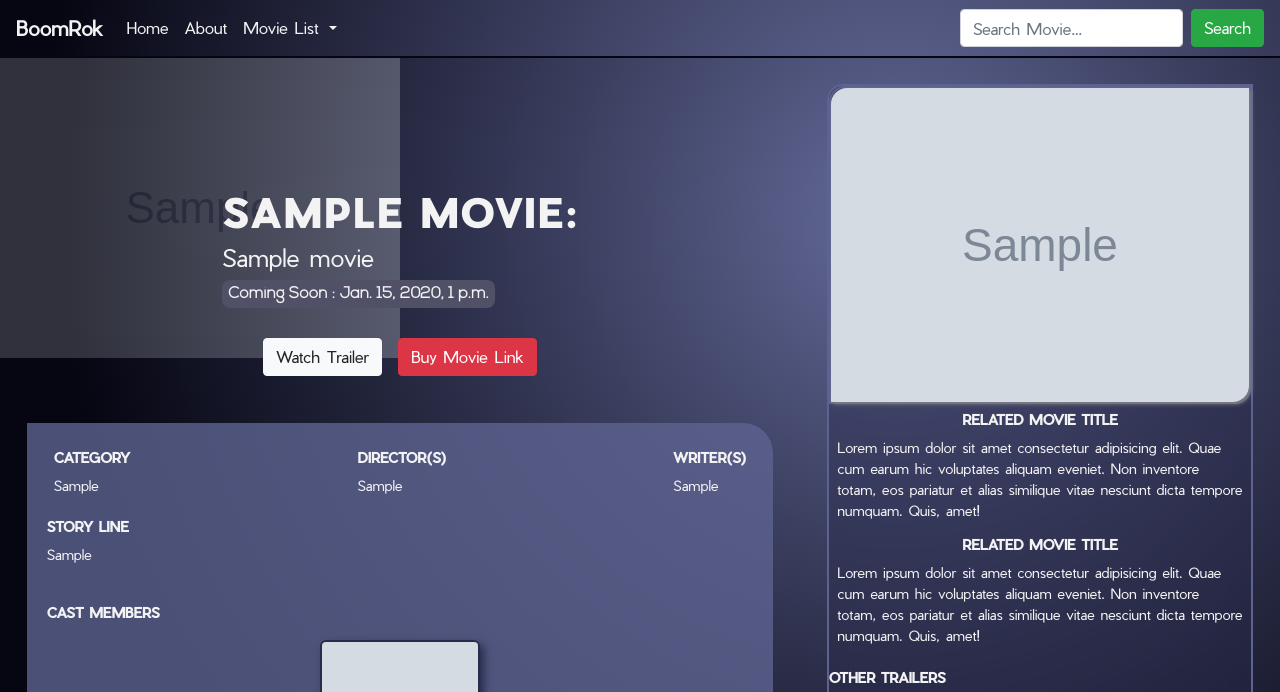
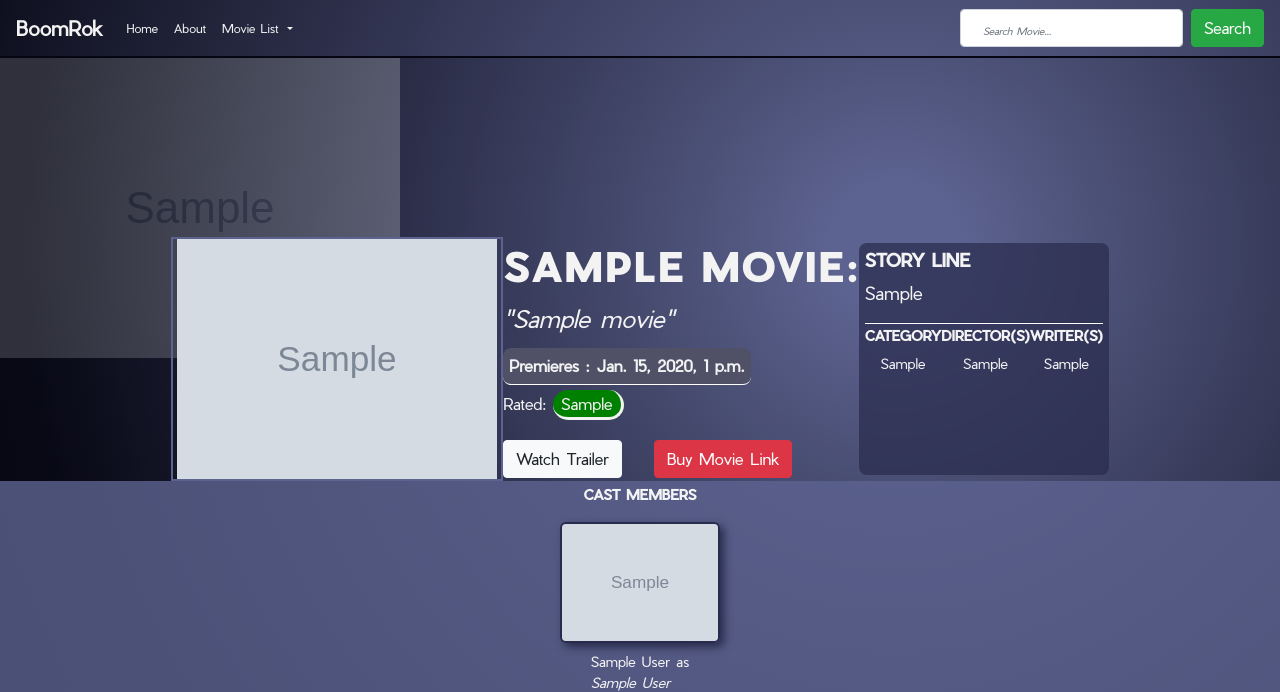
Before and after one commit to COdingaorg/Boomrok, a Django app: page / in a window 1280 px wide. Shown: the top 692 px of the page. Run offline with Django 3.2, Linux system fonts and the light colour scheme; tables that the repository leaves empty hold one stand-in row (values such as "Sample post"); grey boxes marked "Sample" are stand-in pictures; some libraries are stand-ins or nearby versions.

Commit message:
adds footer, homepage restyling

```diff
--- a/boomrok_app/models.py
+++ b/boomrok_app/models.py
@@ -24,6 +24,7 @@ class Movie(models.Model):
     sub_title = models.TextField()
     poster = models.ImageField(upload_to = 'Files/Posters/', validators=[FileExtensionValidator(allowed_extensions=['jpg', 'png', 'jpeg'])])
     movie_info = models.TextField()
+    pg_rating = models.CharField(max_length=10, default='PG-13')
     writers = models.TextField(default = 'Writers Go hera, separate with commas')
     directors = models.TextField(default = 'Directors go Here, separate with commas')
     category = models.CharField(max_length=100, default="Category Goes here")
--- /dev/null
+++ b/boomrok_app/static/css/footer_styles.css
@@ -0,0 +1,84 @@
+ .logo-footer {
+    margin-bottom: 40px;
+ }
+ footer p, a {
+font-size: 12px;
+}
+footer h6 {
+margin-bottom: 40px;
+position: relative;
+}
+footer h6:after {
+position: absolute;
+content: "";
+background: grey;
+width: 12%;
+height: 1px;
+left: 0;
+bottom: -20px;
+}
+ .btn-footer {
+    color: grey;
+
+    text-decoration: none;
+    border: 1px solid;
+    border-radius: 43px;
+    font-size: 13px;
+    padding: 7px 30px;
+    line-height: 47px;
+ }
+ .btn-footer:hover {
+
+    text-decoration: none;
+
+ }
+.form-footer input[type="text"] {
+    border: none;
+border-radius: 16px 0 0 16px;
+outline: none;
+padding-left: 10px;
+
+}
+::placeholder {
+font-size: 10px;
+padding-left: 10px;
+font-style: italic;
+}
+.form-footer input[type="button"] {
+border: none;
+background:#232323;
+    margin-left: -5px;
+color: #fff;
+outline: none;
+border-radius: 0 16px 16px 0;
+padding: 2px 12px;
+}
+ .social .fa {
+color: grey;
+font-size: 22px;
+padding: 10px 15px;
+background: #3c3c3c;
+}
+ footer ul li {
+list-style: none;
+display: block;
+}
+footer ul  {
+padding-left: 0;
+}
+footer ul  li a{
+text-decoration: none;
+color: grey;
+text-decoration:none;
+}
+a:hover {
+text-decoration: none;
+color: #f5f5f5;
+
+}
+.logo-part {
+border-right: 1px solid grey;
+height: 100%;
+}
+
+/* Credit to https://bootsnipp.com/snippets/M56El  */
--- a/boomrok_app/static/css/main_body_styles.css
+++ b/boomrok_app/static/css/main_body_styles.css
@@ -60,20 +60,40 @@ nav{
     padding: 0;
     background-repeat: no-repeat;
 }
+.movie_details{
+    display: flex;
+    flex-wrap: wrap;
+    flex-direction: column;
+    align-items: center;
+    padding: 14% 4% 0% 4%;
+}
+.rating>span{
+    border-radius: 50px;
+    border-right: 3px solid var(--white);
+    border-bottom: 3px solid var(--white);
+    padding: 4px 8px;
+}
+.movie_info1{
+    display: flex;
+    flex-wrap: wrap;
+    flex-direction: row;
+}
 .movie_title>h1{
     font-size: 40px;
     font-family: pier_sans_bold;
     text-transform: uppercase;
     letter-spacing: 2px;
 }
+.movie_title{
+    display: flex;
+    align-items: flex-start;
+    justify-content: space-around;
+    flex-direction: column;
+}
 .poster>img{
-    width: 100%;
-    padding: 0;
-    margin: 0;
-    box-shadow: 2px 2px 4px grey;
-}
-.poster>img, .poster, .sidebar{
-    border-radius: 16px 0px 16px 0px;
+   width: auto;
+   height: 240px;
+   margin: 0 4px;
 }
 #page_overlay{
     display: flex;
@@ -83,18 +103,25 @@ nav{
     border: 2px solid var(--blue);
 }
 .sidebar{
+    border-radius: 16px 0px 16px 0px;
     background-color: rgba(40, 43, 76, .4);
     --webkit-backdrop-filter: blur(12px);
     backdrop-filter: blur(12px);
     display: flex;
+    align-items: center;
+    justify-content: space-evenly;
     flex-direction: column;
     margin: 2% 0;
-    padding: 0;
+    padding: 6px;
     height: auto;
+    border-radius: 16px 0px 16px 0px;
+    width: 100%;
 }
 hr{
     border-bottom: 1px solid white;
-    width: 80%;
+    width: 100%;
+    text-align: center;
+    margin: 4px 0px;
 }
 .related_movies{
     display: flex;
@@ -103,29 +130,40 @@ hr{
     justify-content: center;
     padding: 2%;
 }
-.movie_details{
-    display: flex;
-    flex-direction: column;
-    align-items: center;
-    justify-content: center;
-    padding: 5% 0px;
-}
+
 .coming_soon{
     font-weight: bold;
-    font-family: Nexa;
     border-radius: 8px;
     background-color: var(--light_grey);
     padding: 6px;
+    border-bottom: 1px solid white;
+}
+.title{
+    font-size: 18px;
+}
+div.storyline{
+    margin: 6px 0px;
+    background-color: rgba(40, 43, 76,.7);
+    padding: 6px;
+    backdrop-filter: blur(5px);
+    border-radius: 8px;
+}
+.storyline{
+    font-size: 18px;
+}
+.specs{
+    display: flex;
+    flex-direction: row;
+    justify-content: space-between;
+    align-items: center;
+    flex-wrap: wrap;
+    text-align: center;
 }
 .movie_info{
     background-color: var(--blue_light);
-    margin: 2% 0px 2% 0%;
     width: 100%;
-    padding: 20px;
     display: flex;
     flex-direction: column;
-    justify-content: space-around;
-    border-radius: 0px 30px 4px 0px;
 }
 .selections{
     display: flex;
@@ -178,7 +216,37 @@ h6{
     position: absolute;
 }
 .cast{
-    box-sizing: content-box;
     width: 100%;
     height: auto;
+    display: flex;
+    align-items: center;
+    justify-content: center;
+    flex-direction: column;
+    padding: 6px;
+    font-size: 16px;
 }
+.related_item{
+    width: 200px;
+    overflow: hidden;
+    height: 200px;
+    border: 1px solid white;
+    border-radius: 6px;
+    margin: 8px;
+}
+.related_movies{
+    display: flex;
+    flex-direction: row;
+    flex-wrap: nowrap;
+    overflow-x: scroll;
+}
+.related_title{
+    width: 100%;
+    height: 100%;
+    background-color: rgba(0, 0, 0, .1);
+    display: flex;
+    align-items: center;
+    justify-content: center;
+}
+.related_title:hover{
+    background-color: rgba(0, 0, 0, .6);
+}
--- a/boomrok_app/templates/user/base.html
+++ b/boomrok_app/templates/user/base.html
@@ -7,6 +7,7 @@
     <meta charset="utf-8">
     <meta name="viewport" content="width=device-width, initial-scale=1, shrink-to-fit=no">
     <!-- Bootstrap CSS -->
+    <link rel="stylesheet" type="text/css" href="{% static 'css/footer_styles.css' %}" />
     <link rel="stylesheet" href="https://stackpath.bootstrapcdn.com/bootstrap/4.4.1/css/bootstrap.min.css"
         integrity="sha384-Vkoo8x4CGsO3+Hhxv8T/Q5PaXtkKtu6ug5TOeNV6gBiFeWPGFN9MuhOf23Q9Ifjh" crossorigin="anonymous">
     <link rel="stylesheet" href="https://stackpath.bootstrapcdn.com/bootstrap/4.5.0/css/bootstrap.min.css"
@@ -25,6 +26,7 @@
     {% block content %}
 
     {% endblock %}
+    {% include 'user/footer.html' %}
     <script src="https://code.jquery.com/jquery-3.4.1.slim.min.js"
         integrity="sha384-J6qa4849blE2+poT4WnyKhv5vZF5SrPo0iEjwBvKU7imGFAV0wwj1yYfoRSJoZ+n"
         crossorigin="anonymous"></script>
--- /dev/null
+++ b/boomrok_app/templates/user/footer.html
@@ -0,0 +1,83 @@
+{% load bootstrap4 %}
+{% load static %}
+<!------ Include the above in your HEAD tag ---------->
+<!DOCTYPE html>
+<html lang="en">
+
+<head>
+    <meta charset="UTF-8">
+    <meta http-equiv="X-UA-Compatible" content="IE=edge">
+    <meta name="viewport" content="width=device-width, initial-scale=1.0">
+    <meta charset="utf-8">
+    <meta name="viewport" content="width=device-width, initial-scale=1">{% block css %}
+    {%endblock%}
+</head>
+
+<body>
+    <footer class="container-fluid bg-grey py-5">
+        <div class="container">
+            <div class="row">
+                <div class="col-md-6">
+                    <div class="row">
+                        <div class="col-md-6 ">
+                            <div class="logo-part">
+                                <img src="https://i.ibb.co/sHZz13b/logo.png" class="w-50 logo-footer">
+                                <p>7637 Laurel Dr. King Of Prussia, PA 19406</p>
+                                <p>Use this tool as test data for an automated system or find your next pen</p>
+                            </div>
+                        </div>
+                        <div class="col-md-6 px-4">
+                            <h6> About Company</h6>
+                            <p>But horizontal lines can only be a full pixel high.</p>
+                            <a href="#" class="btn-footer"> More Info </a><br>
+                            <a href="#" class="btn-footer"> Contact Us</a>
+                        </div>
+                    </div>
+                </div>
+                <div class="col-md-6">
+                    <div class="row">
+                        <div class="col-md-6 px-4">
+                            <h6> Help us</h6>
+                            <div class="row ">
+                                <div class="col-md-6">
+                                    <ul>
+                                        <li> <a href="#"> Home</a> </li>
+                                        <li> <a href="#"> About</a> </li>
+                                        <li> <a href="#"> Service</a> </li>
+                                        <li> <a href="#"> Team</a> </li>
+                                        <li> <a href="#"> Help</a> </li>
+                                        <li> <a href="#"> Contact</a> </li>
+                                    </ul>
+                                </div>
+                                <div class="col-md-6 px-4">
+                                    <ul>
+                                        <li> <a href="#"> Cab Faciliy</a> </li>
+                                        <li> <a href="#"> Fax</a> </li>
+                                        <li> <a href="#"> Terms</a> </li>
+                                        <li> <a href="#"> Policy</a> </li>
+                                        <li> <a href="#"> Refunds</a> </li>
+                                        <li> <a href="#"> Paypal</a> </li>
+                                    </ul>
+                                </div>
+                            </div>
+                        </div>
+                        <div class="col-md-6 ">
+                            <h6> Newsletter</h6>
+                            <div class="social">
+                                <a href="#"><i class="fa fa-facebook" aria-hidden="true"></i></a>
+                                <a href="#"><i class="fa fa-instagram" aria-hidden="true"></i></a>
+                            </div>
+                            <form class="form-footer my-3">
+                                <input type="text" placeholder="search here...." name="search">
+                                <input type="button" value="Go">
+                            </form>
+                            <p>That's technology limitation of LCD monitors</p>
+                        </div>
+                    </div>
+                </div>
+            </div>
+        </div>
+    </footer>
+</body>
+
+</html>
--- a/boomrok_app/templates/user/home.html
+++ b/boomrok_app/templates/user/home.html
@@ -4,26 +4,62 @@
 {% block content %}
 <div id="movie_side" style="background-image: url({{now_trailer.movie.poster.url}});">
     <div id="page_overlay" class="row d-flex m-0 p-0">
-        <div class="movie_details col-md-7">
+        <div class="movie_details">
+            <div class="movie_info1">
+                <div class="poster">
+                    <img src="{{now_trailer.movie.poster.url}}" alt="{{now_trailer.trailer_title}} poster">
+                </div>
                 <div class="movie_title">
                     <h1>{{now_trailer.movie.title}}:</h1>
-                <h4>{{now_trailer.movie.sub_title}}</h4>
+                    <h4><i>"{{now_trailer.movie.sub_title}}"</i></h4>
 
                     <span class="coming_soon">
-                    Coming Soon : {{now_trailer.movie.release_date}}
+                        Premieres : {{now_trailer.movie.release_date}}
                     </span>
+                    <div class="rating">
+                        Rated:
+                        {% if now_trailer.movie.pg_rating != '+18' %}
+                        <span style="background-color: green;">{{now_trailer.movie.pg_rating}}</span>
+                        {% else %}
+                        <span style="background-color: red;">{{now_trailer.movie.pg_rating}}</span>
+                        {%endif%}
                     </div>
 
+
                     <!--pagination buttons-->
-            <div class="m-4 d-flex alaign-itemd-center justify-content-center">
-                <a href="{% url 'trailer_details' now_trailer.pk %}" target="_blank" rel="noopener noreferrer"><button
-                        class="watch_trailer btn btn-light m-2">Watch Trailer</button></a>
 
-                <button type="button" class="buy_link btn btn-danger m-2" data-toggle="modal"
+                    <div class="d-flex alaign-itemd-center justify-content-center">
+                        <a href="{% url 'trailer_details' now_trailer.pk %}" target="_blank"
+                            rel="noopener noreferrer"><button class="watch_trailer btn btn-light mt-3 mr-3">Watch
+                                Trailer</button></a>
+
+                        <button type="button" class="buy_link btn btn-danger mt-3 ml-3" data-toggle="modal"
                             data-target="#exampleModalCenter">
                             Buy Movie Link
                         </button>
                     </div>
+
+                </div>
+                <div class="storyline">
+                    <h6 class="title">Story Line</h6>
+                    <p class="storyline">{{now_trailer.movie.movie_info}}</p>
+                    <hr>
+                    <div class="specs">
+                        <div>
+                            <h6>Category</h6>
+                            <p class="texter">{{now_trailer.movie.category}}</p>
+                        </div>
+                        <div>
+                            <h6>Director(s)</h6>
+                            <p class="texter">{{now_trailer.movie.directors}}</p>
+                        </div>
+                        <div>
+                            <h6>Writer(s)</h6>
+                            <p class="texter">{{now_trailer.movie.writers}}</p>
+                        </div>
+                    </div>
+                </div>
+
                 <!-- Modal -->
                 <div class="modal fade" id="exampleModalCenter" tabindex="-1" role="dialog"
                     aria-labelledby="exampleModalCenterTitle" aria-hidden="true">
@@ -45,28 +81,10 @@
                         </div>
                     </div>
                 </div>
-
+            </div>
             <!--watch trailer button page -->
-
+        </div>
         <div class="movie_info">
-                <div class="selections">
-                    <div>
-                        <h6>Category</h6>
-                        <p class="texter">{{now_trailer.movie.category}}</p>
-                    </div>
-                    <div>
-                        <h6>Director(s)</h6>
-                        <p class="texter">{{now_trailer.movie.directors}}</p>
-                    </div>
-                    <div>
-                        <h6>Writer(s)</h6>
-                        <p class="texter">{{now_trailer.movie.writers}}</p>
-                    </div>
-                </div>
-                <div>
-                    <h6>Story Line</h6>
-                    <p class="texter">{{now_trailer.movie.movie_info}}</p>
-                </div><br>
             <div class="cast">
                 <h6>Cast Members</h6>
                 {% if cast_members%}
@@ -86,46 +104,21 @@
                 {% endif%}
             </div>
         </div>
+
+        <div class="sidebar">
+            <h5>Related Movies</h5>
+            <div class="related_movies">
+                {% if related_movies %}
+
+                {% for related_movie in related_movies %}
+                <div class="related_item"
+                    style="background-image: url('{{related_movie.movie.poster.url}}'); background-position: center; background-size: contain; background-clip: padding-box; backface-visibility: visible; background-blend-mode: darken;">
+                    <h6 class='related_title'>{{related_movie.movie.title}}</h6>
                 </div>
-        <div class="sidebar col-md-4">
-            <div class="poster">
-                <img src="{{now_trailer.movie.poster.url}}" alt="{{now_trailer.trailer_title}} poster">
-            </div>
-            <div class="related_movies">
-                <h6>Related movie title {{related_movie.title}}</h6>
-                <p class="texter">{{related_movie.movie_info}}Lorem ipsum dolor sit amet consectetur adipisicing elit.
-                    Quae cum earum
-                    hic voluptates aliquam eveniet. Non inventore totam, eos pariatur et alias similique vitae nesciunt
-                    dicta tempore numquam. Quis, amet!</p>
-
-                <h6>Related movie title{{related_movie.title}}</h6>
-                <p class="texter">{{related_movie.movie_info}}Lorem ipsum dolor sit amet consectetur adipisicing elit.
-                    Quae cum earum
-                    hic voluptates aliquam eveniet. Non inventore totam, eos pariatur et alias similique vitae nesciunt
-                    dicta tempore numquam. Quis, amet!</p>
-
-            </div>
-            <div class="top_trailers">
-                <h6>Other Trailers</h6>
-
-                {% if other_trailers %}
-                {% for trailer in other_trailers %}
-                <video id="my-video" class="video-js vjs-theme-sea" controls preload="auto"
-                    style="min-width:320px; width: 90%; min-height:132px;" poster="{{now_trailer.movie.poster.url}}"
-                    data-setup="{}">
-                    <source src="{{now_trailer.trailer_item.url}}" type="video/mp4" />
-                    <p class="vjs-no-js">
-                        To view this video please enable JavaScript, and consider upgrading to a
-                        web browser that
-                        <a href="https://videojs.com/html5-video-support/" target="_blank">supports HTML5 video</a>
-                    </p>
-                </video>
-                {% endfor %}
-                {% else %}
-                <h5>No Trailers found</h5>
-
-                {%endif%}
-                <img src="" alt="">
+                {%endfor%}
+                {%else%}
+                <h5>No Related movies found </h5>
+                {% endif%}
             </div>
         </div>
     </div>
--- a/boomrok_app/views.py
+++ b/boomrok_app/views.py
@@ -15,8 +15,9 @@ def index(request):
     home_display = Trailer.objects.filter(active_on_display = True).last()
     cast_members = Cast_Members.objects.filter(movie = home_display.movie.pk).all()
     other_trailers = Trailer.objects.all()
-
+    related_movies = Trailer.objects.all()
     context = {
+        'related_movies':related_movies,
         'other_trailers':other_trailers,
         'cast_members':cast_members,
         'now_trailer': home_display,
```
Also changed, not shown: boomrok_app/migrations/0008_movie_pg_rating.py (added). Lines whose indentation alone changed are shown as unchanged.
